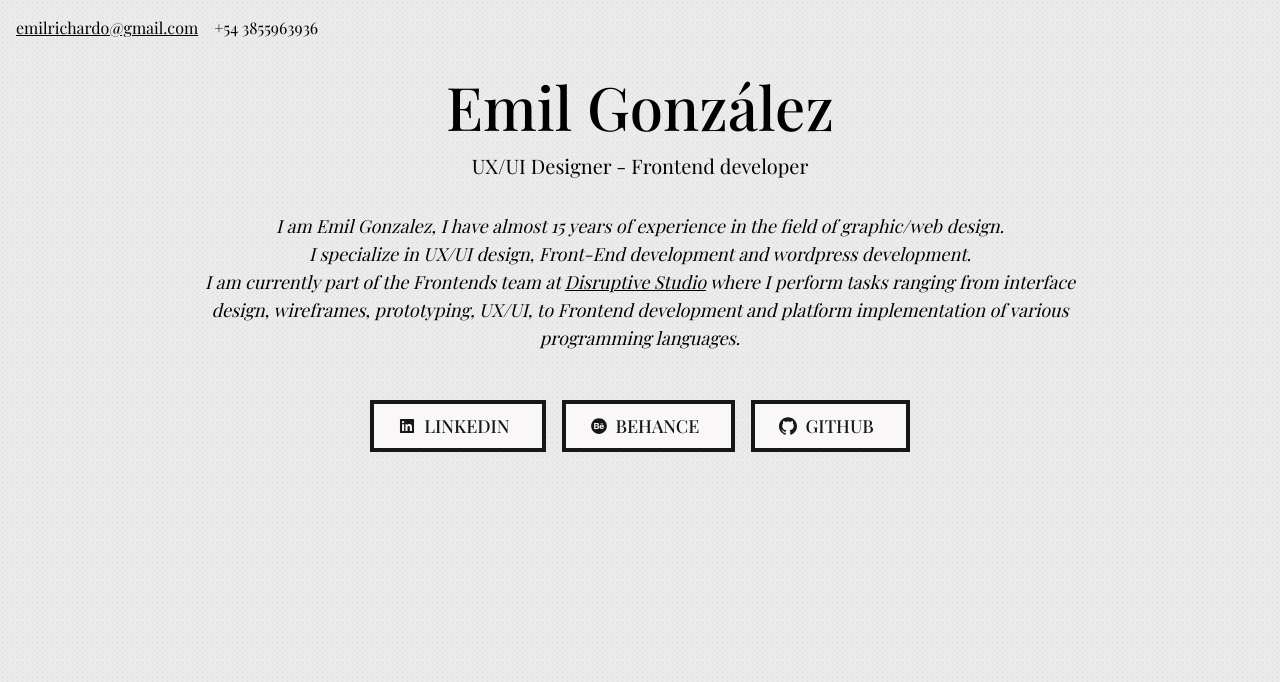
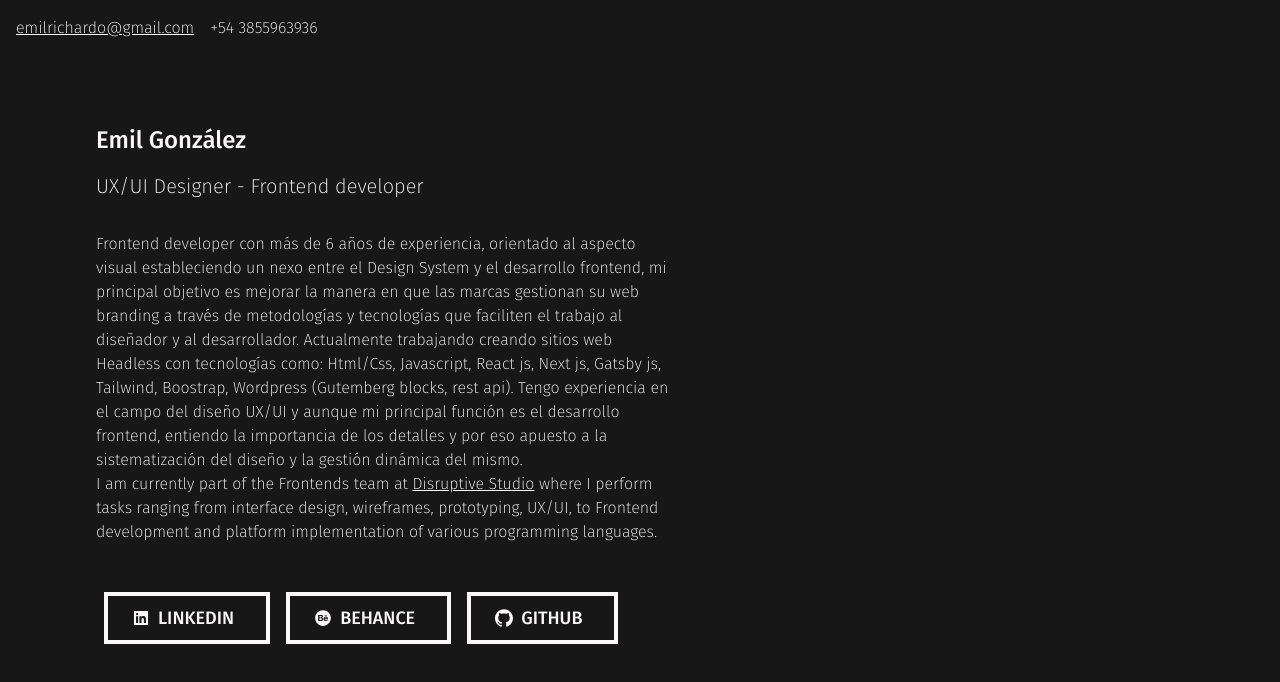
Before and after one commit to emilrichardo/emil, a Gatsby site: page / in a window 1280 px wide. Built offline with nearby package versions, Linux system fonts and the light colour scheme; Gatsby itself is replaced by a stand-in of ours; a web font is replaced by a local one.

Commit message:
web black

```diff
--- a/src/components/Button.js
+++ b/src/components/Button.js
@@ -6,7 +6,7 @@ const sizes ={
 }
 
 const variants ={
-    default:'text-dark bg-light hover:bg-dark hover:text-light border-4 border-dark',
+    default:'text-light bg-dark hover:bg-light hover:text-dark border-4 border-light',
     primary:'text-light bg-gradient-to-r from-primary-dark via-primary to-primary-light ',
 }
 const Button = ({to, href, children, className , size, variant, target}) => {
--- a/src/components/layouts/Layout.js
+++ b/src/components/layouts/Layout.js
@@ -28,7 +28,7 @@ const Layout = ({children}) => {
 
             </Helmet>
             <Header  />
-            <main className="min-h-max">
+            <main className="min-h-max px-24 pt-12">
                 {children}
             </main>
 
--- a/src/pages/index.js
+++ b/src/pages/index.js
@@ -11,35 +11,27 @@ import Skills from "../components/Skills";
 export default function Home() {
   return(
   <Layout>
-  <div className="md:flex  items-center justify-center z-10 relative top-0" >
-    <div className="py-5 text-center">
-    <div>
-        <StaticImage
-          src="../assets/emilpixelado.png"
-          imgClassName="filter grayscale hover:grayscale-0"
-          className="md:hidden  h-24 w-24 md:h-32 md:w-32 mb-8 "
-          alt="image profile"
-          placeholder="tracedSVG"
-          width={75}
-          height={75}
-      />
-      </div>
-      <>
-        <h1 className="text-4xl md:text-6xl font-medium	  md:mb-4">Emil González</h1>
-        <h2 className="text-md md:text-xl px-4  mb-4">UX/UI Designer - Frontend developer</h2>
+  <div className="  z-10 relative top-0" >
+    <div className="py-5">
 
-        <div className="max-w-4xl italic mx-auto  text-lg mt-8 mb-12 hidden md:block">
-          <p>I am Emil Gonzalez, I have almost 15 years of experience in the field of graphic/web design.</p>
-          <p>I specialize in UX/UI design, Front-End development and wordpress development.</p>
+
+        <h1 className="text-2xl font-medium	  md:mb-4">Emil González</h1>
+        <h2 className="text-md md:text-xl  mb-4">UX/UI Designer - Frontend developer</h2>
+
+        <div className="max-w-xl    mt-8 mb-12 ">
+          <p>Frontend developer con más de 6 años de experiencia, orientado al aspecto visual estableciendo un nexo entre el Design System y el desarrollo frontend, mi principal objetivo es mejorar la manera en que las marcas gestionan su web branding a través de metodologías y tecnologías que faciliten el trabajo al diseñador y al desarrollador.
+Actualmente trabajando creando sitios web Headless con tecnologías como:  Html/Css, Javascript, React js, Next js, Gatsby js, Tailwind, Boostrap, Wordpress (Gutemberg blocks, rest api). Tengo experiencia en el campo del diseño UX/UI y aunque mi principal función es el desarrollo frontend, entiendo la importancia de los detalles y por eso apuesto a la sistematización del diseño y la gestión dinámica del mismo.
+</p>
+
           <p> I am currently part of the Frontends team at <a className="underline" rel="noreferrer" href="https://disruptivestudio.com/" target="_blank"> Disruptive Studio</a> where I perform tasks ranging from interface design, wireframes, prototyping, UX/UI, to Frontend development and platform implementation of various programming languages.</p>
         </div>
 
-        <div className="px-4 flex flex-col md:flex-row justify-center">
+        <div className=" flex flex-col md:flex-row ">
           <Button className="block mx-2 mb-2" variant="default"  href="https://www.linkedin.com/in/emilgonzalez/" target="_blank"><AiFillLinkedin className="mr-2 -ml-2"/>Linkedin</Button>
           <Button className="block mx-2 mb-2" variant="default" href="https://www.behance.net/emilgonzalez" target="_blank"><AiFillBehanceCircle className="mr-2 -ml-2"/>Behance</Button>
           <Button className="block mx-2 mb-2" variant="default"  href="https://github.com/emilrichardo" target="_blank"><SiGithub className="mr-2 -ml-2"/>Github</Button>
         </div>
-      </>
+
 
     </div>
   </div>
--- a/src/styles/global.css
+++ b/src/styles/global.css
@@ -1,5 +1,5 @@
 /* ./src/styles/global.css */
-@import url('https://fonts.googleapis.com/css2?family=Playfair+Display:ital,wght@0,400;0,500;0,600;0,700;0,800;0,900;1,400;1,500;1,600;1,700;1,800;1,900&display=swap');
+@import url('https://fonts.googleapis.com/css2?family=Fira+Sans:ital,wght@0,100;0,200;0,300;0,400;0,500;0,600;0,700;0,800;1,100;1,200;1,300;1,400;1,500;1,600;1,700&display=swap');
 
 @tailwind base;
 @tailwind components;
@@ -10,8 +10,8 @@
     scroll-behavior: smooth;
    }
    body{
-       background-image:url('../assets/bgpixel.svg');
+
        background-size:5px;
-       @apply font-body overflow-x-hidden font-extralight bg-light;
+       @apply font-body overflow-x-hidden font-extralight bg-dark text-light;
    }
   }
--- a/tailwind.config.js
+++ b/tailwind.config.js
@@ -6,7 +6,7 @@ module.exports = {
 
   theme: {
     fontFamily: {
-      'body': 'Playfair Display',
+      'body': 'Fira Sans',
      },
      colors:{
       'primary': '#3fff99',
```
